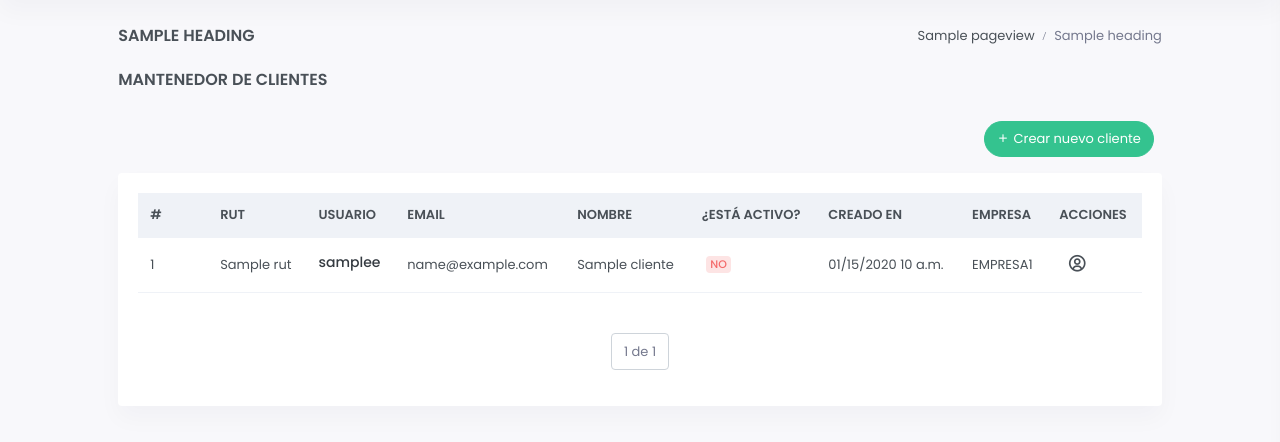
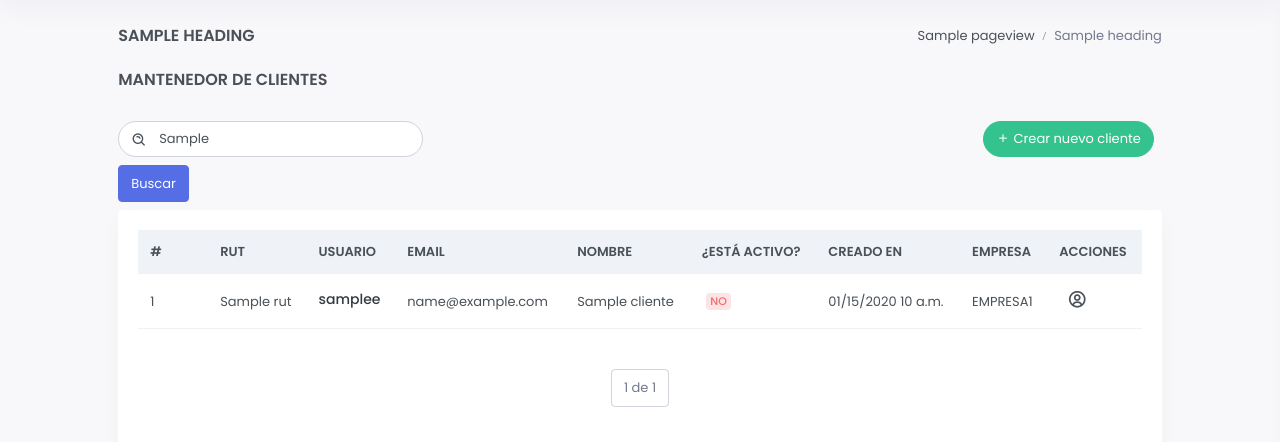
Before and after one commit to Portafolio-001D-Caso-4/no-mas-accidentes, a Django app: template no_mas_accidentes/templates/administracion/lista_clientes.html in a window 1280 px wide. Shown: the part 123-565 px from the top of the page. Run offline with Django 3.2, Linux system fonts and the light colour scheme; the template is opened without the code that fills it: most values are stand-ins (such as "Sample title", 1, 10 or a date in 2020); parts of the project's set-up code (start-up, migrations or seed data) failed here and were passed over; some libraries are stand-ins or nearby versions.

Commit message:
chore(administracion): agregar filtro por rut

```diff
--- a/no_mas_accidentes/templates/administracion/lista_clientes.html
+++ b/no_mas_accidentes/templates/administracion/lista_clientes.html
@@ -12,7 +12,18 @@
             </div><!-- end col-->
         </div>
         <div class="row mb-2">
-            <div class="col-sm-12">
+            <div class="col-sm-4">
+                <form method="get" action="{% url 'administracion:mantenedor_clientes_lista' %}">
+                    <div class="search-box me-2 mb-2 d-inline-block">
+                        <div class="position-relative">
+                            <input name="filtro_rut" type="text" class="form-control" value="{{filtro_rut}}" placeholder="Ingrese rut a buscar">
+                            <i class="bx bx-search-alt search-icon"></i>
+                        </div>
+                    </div>
+                    <input class="btn btn-primary waves-effect waves-light" type="submit" name="submit" value="Buscar"/>
+                </form>
+            </div>
+            <div class="col-sm-8">
                 <div class="text-sm-end">
                     <a type="button" class="btn btn-success btn-rounded waves-effect waves-light mb-2 me-2" href="{% url 'administracion:mantenedor_clientes_crear' %}"><i class="mdi mdi-plus me-1"></i>Crear nuevo cliente</a>
                 </div>
```
Also changed, not shown: no_mas_accidentes/administracion/views.py (+12 -0 lines).
